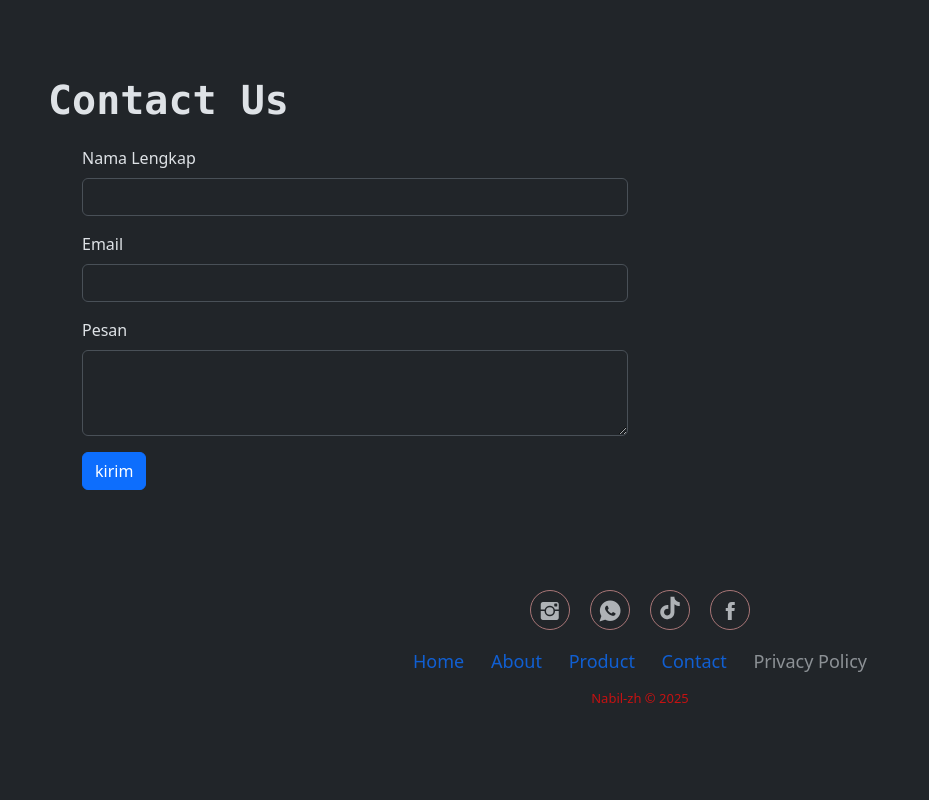
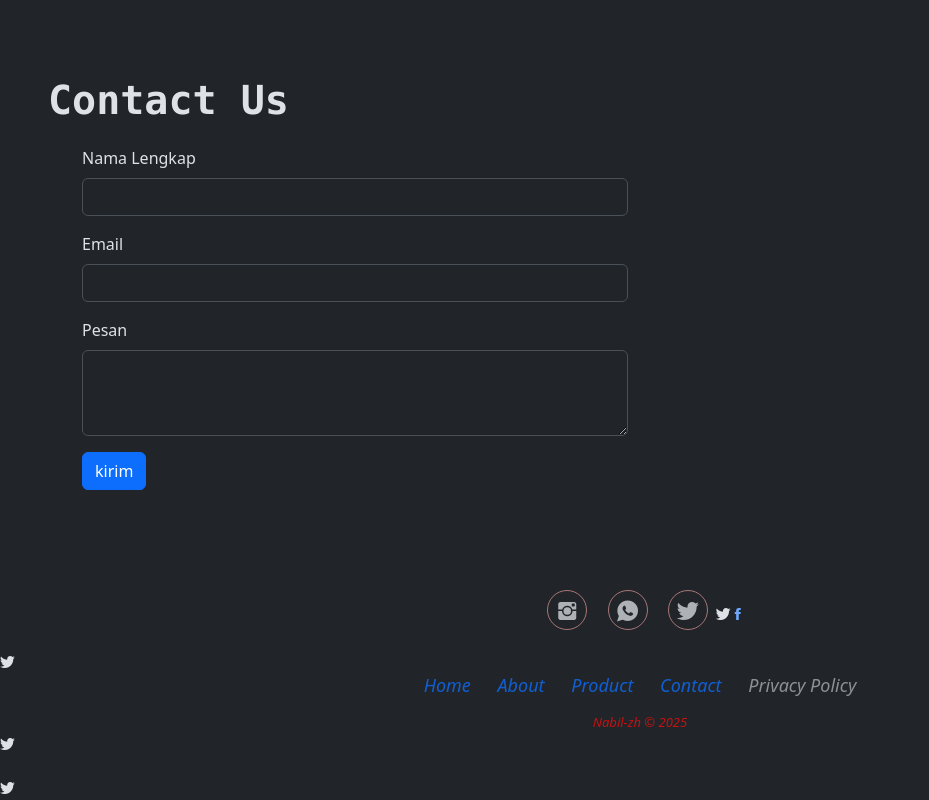
Before and after one commit to nabilzh12/nabil-zh, a plain HTML site: page index.html in a window 1280 px wide. Shown: the part 2753-3553 px from the top of the page, without its empty margins (0-929 px from the left). Before the commit the page ends 3481 px from the top, so only its background shows below. Drawn offline with nearby package versions, Linux system fonts and the light colour scheme.

Commit message:
Update index.html

```diff
--- a/index.html
+++ b/index.html
@@ -253,15 +253,15 @@
         <div class="social">
           <a href=""><i class="icon ion-social-instagram"></i> </a>
           <a href=""><i class="icon ion-social-whatsapp"></i> </a>
-          <a href=""><ion-icon name="logo-tiktok"></ion-icon> </a>
+          <a href=""><i class="icon ion-social-twitter"> </a>
           <a href=""><i class="icon ion-social-facebook"></i> </a>
         </div>
 
         <ul class="list-inline">
           <li class="list-inline-item text-primary"><a href="#home">Home</a></li>
           <li class="list-inline-item text-primary"><a href="#About">About</a></li>
-          <li class="list-inline-item text-primary"><a href="#About">Product</a></li>
-          <li class="list-inline-item text-primary"><a href="#About">Contact</a></li>
+          <li class="list-inline-item text-primary"><a href="#Product">Product</a></li>
+          <li class="list-inline-item text-primary"><a href="#Contact">Contact</a></li>
           <li class="list-inline-item text-secondary-emphasis"><a href="#">Privacy Policy</a></li>
         </ul>
         <p class="copyright">Nabil-zh © 2025</p>
```
